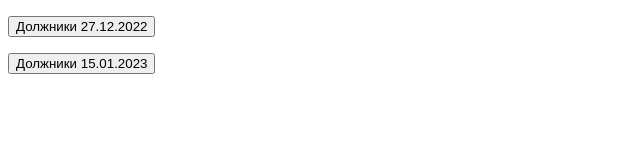
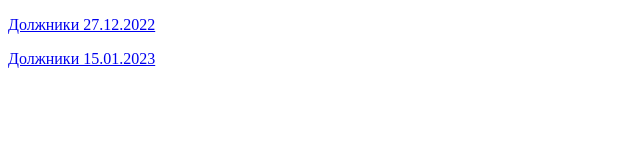
Before and after one commit to arsivan/savoya, a plain HTML site: page index.html in a window 1280 px wide. Shown: the whole page, without its empty margins (0-640 px from the left). Drawn offline with Linux system fonts and the light colour scheme.

Commit message:
Update index.html

```diff
--- a/index.html
+++ b/index.html
@@ -1,6 +1,6 @@
 <!DOCTYPE html>
 
 <html>
-	<p><input type="button" value="Должники 27.12.2022" onclick="location.href='index_27_12_2022.html'"></p>
-	<p><input type="button" value="Должники 15.01.2023" onclick="location.href='index_15_01_2023.html'"></p>
+	<p><a href="index_27_12_2022.html">Должники 27.12.2022</a></p>
+	<p><a href="index_15_01_2023.html">Должники 15.01.2023</a></p>
 </html>
```
